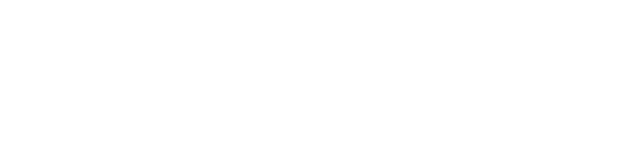
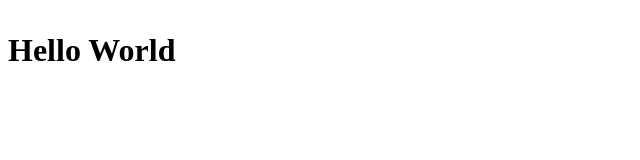
Before and after one commit to thecthebest/git-ssh, a plain HTML site: page index.html in a window 1280 px wide. Shown: the whole page, without its empty margins (0-640 px from the left). Drawn offline with Linux system fonts and the light colour scheme.

Commit message:
Add H1 tag and hello world

```diff
--- a/index.html
+++ b/index.html
@@ -1 +1,4 @@
 <!DOCTYPE html>
+<h1>
+    <p>Hello World</p>
+</h1>
```
